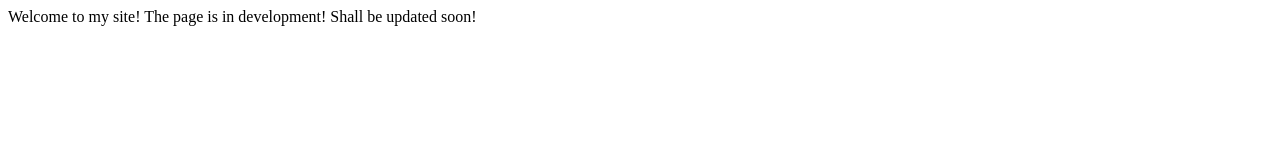
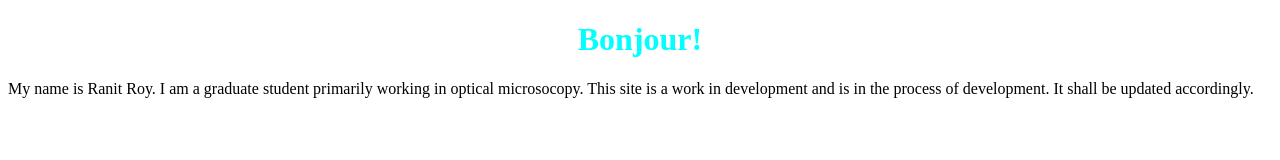
Before and after one commit to royranit/testsite, a plain HTML site: page index.html in a window 1280 px wide. Drawn offline with Linux system fonts and the light colour scheme.

Commit message:
Update new files

```diff
--- a/index.html
+++ b/index.html
@@ -1,10 +1,13 @@
 <!DOCTYPE html>
 <html>
 <head>
+<link rel="stylesheet" type="text/css" href="style.css">
 <title>My Website</title>
 </head>
 <body>
-Welcome to my site! The page is in development! Shall be updated soon!
-
+    <h1>Bonjour!</h1>
+<p>My name is Ranit Roy. I am a graduate student primarily working in optical microsocopy. This site is a
+    work in development and is in the process of development. It shall be updated accordingly.
+</p>
 </body>
 </html>
--- /dev/null
+++ b/style.css
@@ -0,0 +1,4 @@
+h1{
+    color:aqua;
+    text-align: center;
+}
```
